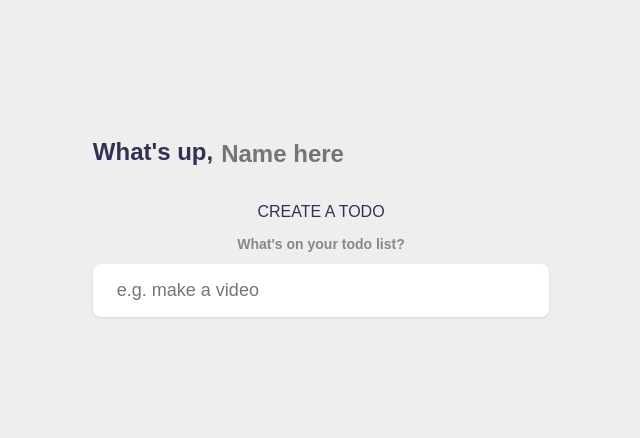
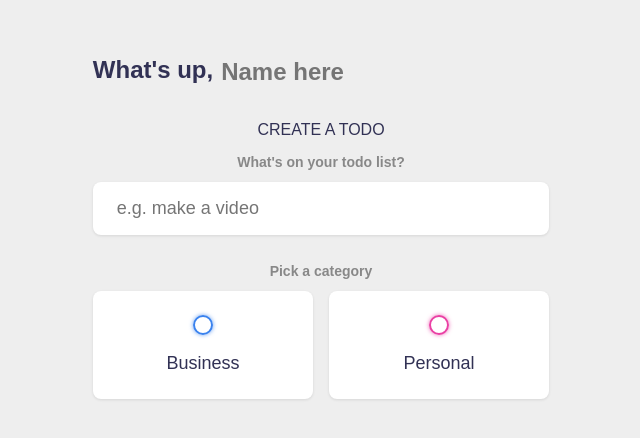
Before and after one commit to yeyoung8805/vue-localstorage-todo, a Vue app: page / in a window 1280 px wide. Shown: the part 172-610 px from the top of the page, without its empty margins (319-959 px from the left). Built offline with nearby package versions, Linux system fonts and the light colour scheme.

Commit message:
add category radio button (business, personal)

```diff
--- a/src/App.vue
+++ b/src/App.vue
@@ -40,7 +40,30 @@
           placeholder="e.g. make a video"
           v-model="input_content"
         />
-        {{ input_content }}
+        <h4>Pick a category</h4>
+        <div class="options">
+          <label>
+            <input
+              type="radio"
+              name="category"
+              value="business"
+              v-model="input_category"
+            />
+            <span class="bubble business"></span>
+            <div>Business</div>
+          </label>
+          <label>
+            <input
+              type="radio"
+              name="category"
+              value="personal"
+              v-model="input_category"
+            />
+            <span class="bubble personal"></span>
+            <div>Personal</div>
+          </label>
+          {{ input_category }}
+        </div>
       </form>
     </section>
   </main>
```
